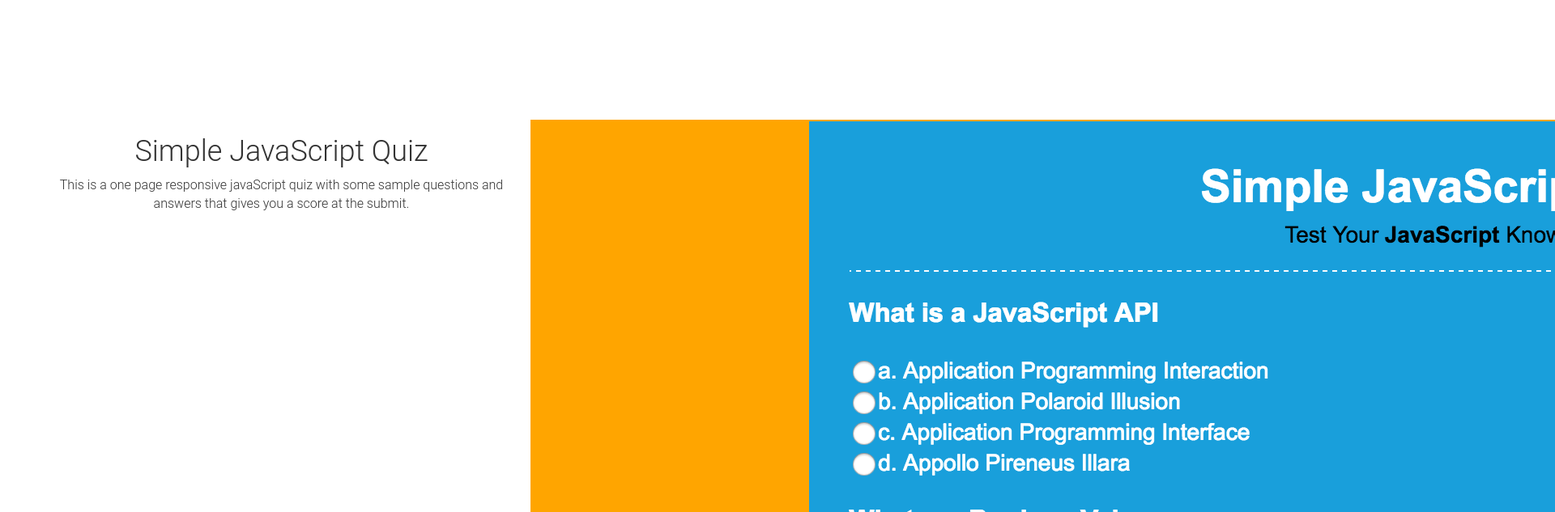
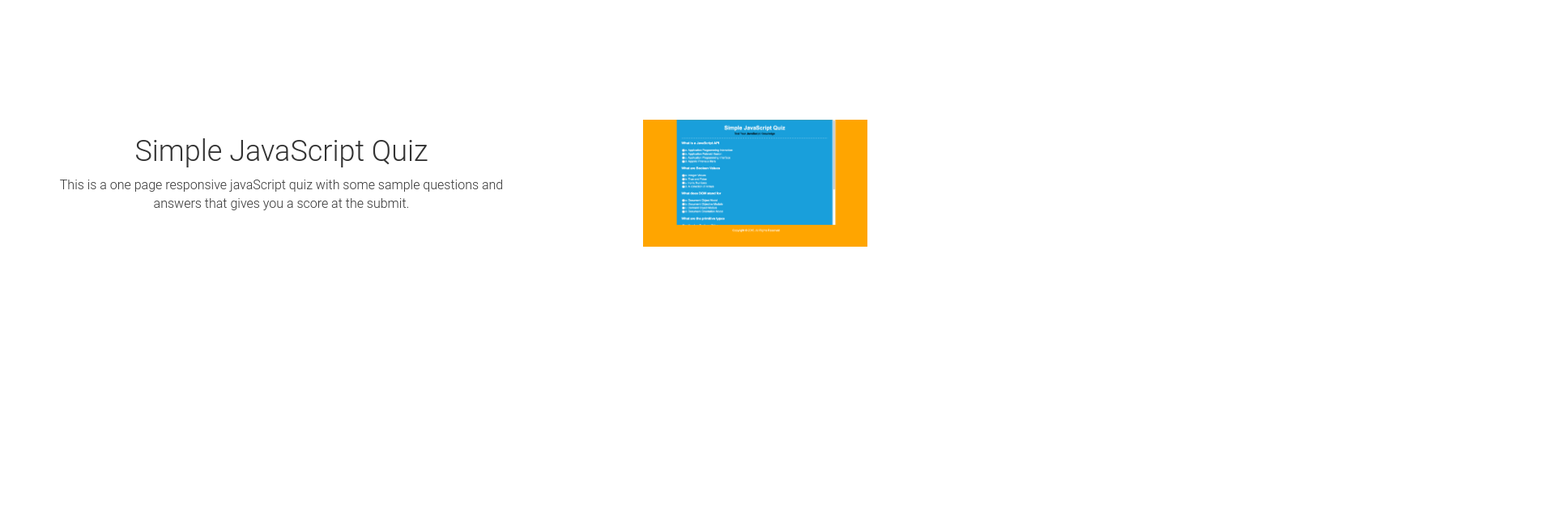
Before and after one commit to brescia57/charleshedji, a plain HTML site: page portfolio.html in a window 1280 px wide. Shown: the part 623-1256 px from the top of the page at 81% size, 1920 px wide, since content can reach past the window. After the commit the page ends 1105 px from the top, so only its background shows below. Drawn offline with nearby package versions, Linux system fonts and the light colour scheme.

Commit message:
edited jsquiz img

```diff
--- a/css/portfolio.css
+++ b/css/portfolio.css
@@ -36,6 +36,11 @@ nav{
   max-height: 50%;
 }
 
+#jsquiz{
+  max-width: 100%;
+  max-height: 50%;
+}
+
 br{
   padding: 30px;
 }
```
Also changed, not shown: 3 other files.
